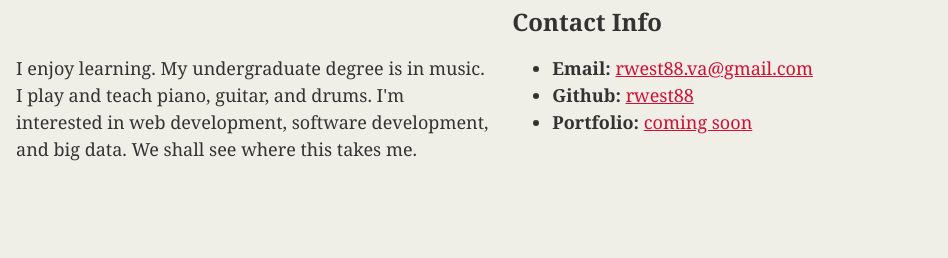
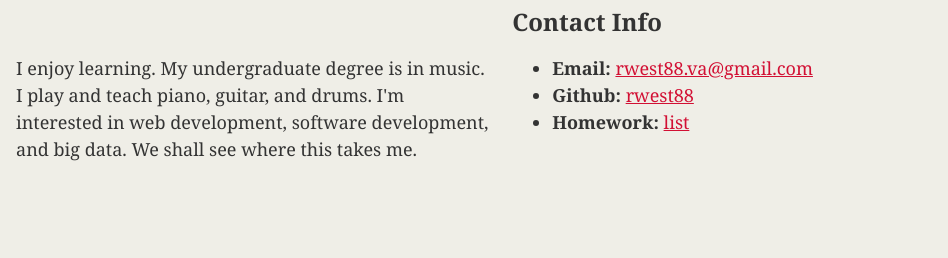
Before and after one commit to rwest88/rwest88.github.io, a plain HTML site: page index.html in a window 1280 px wide. Shown: the part 99-357 px from the top of the page, 332-1280 px from the left. Drawn offline with Linux system fonts and the light colour scheme.

Commit message:
added homework link, removed portfolio link

```diff
--- a/index.html
+++ b/index.html
@@ -78,7 +78,7 @@
       <ul>
         <li><strong>Email:</strong> <a href="mailto:rwest88.va@gmail.com">rwest88.va@gmail.com</a></li>
         <li><strong>Github:</strong> <a href="https://github.com/rwest88">rwest88</a></li>
-        <li><strong>Portfolio:</strong> <a href="#">coming soon</a></li>
+        <li><strong>Homework:</strong> <a href="https://rwest88.github.io/homework-list">list</a></li>
       </ul>
     </section>
   </div>
```
